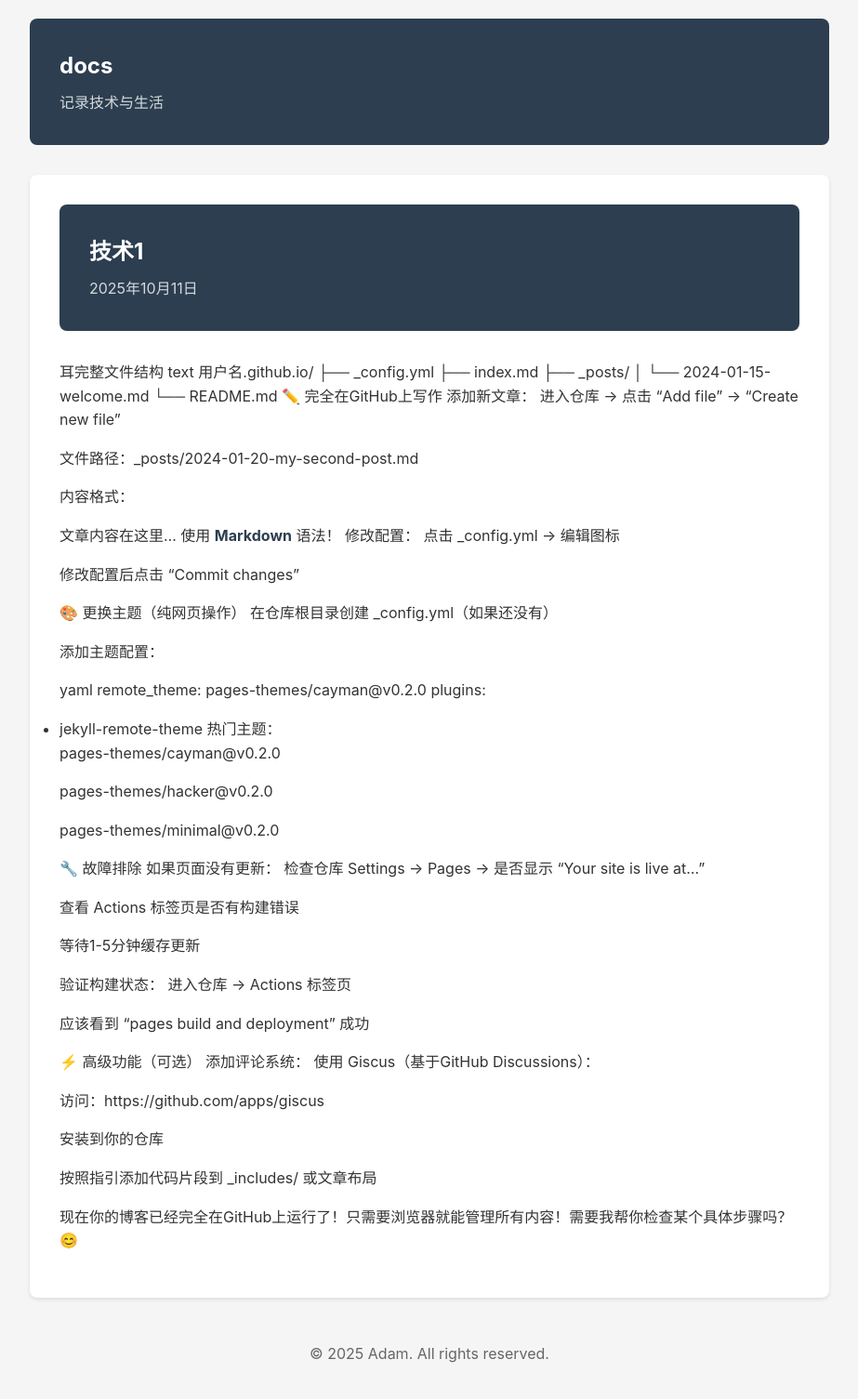
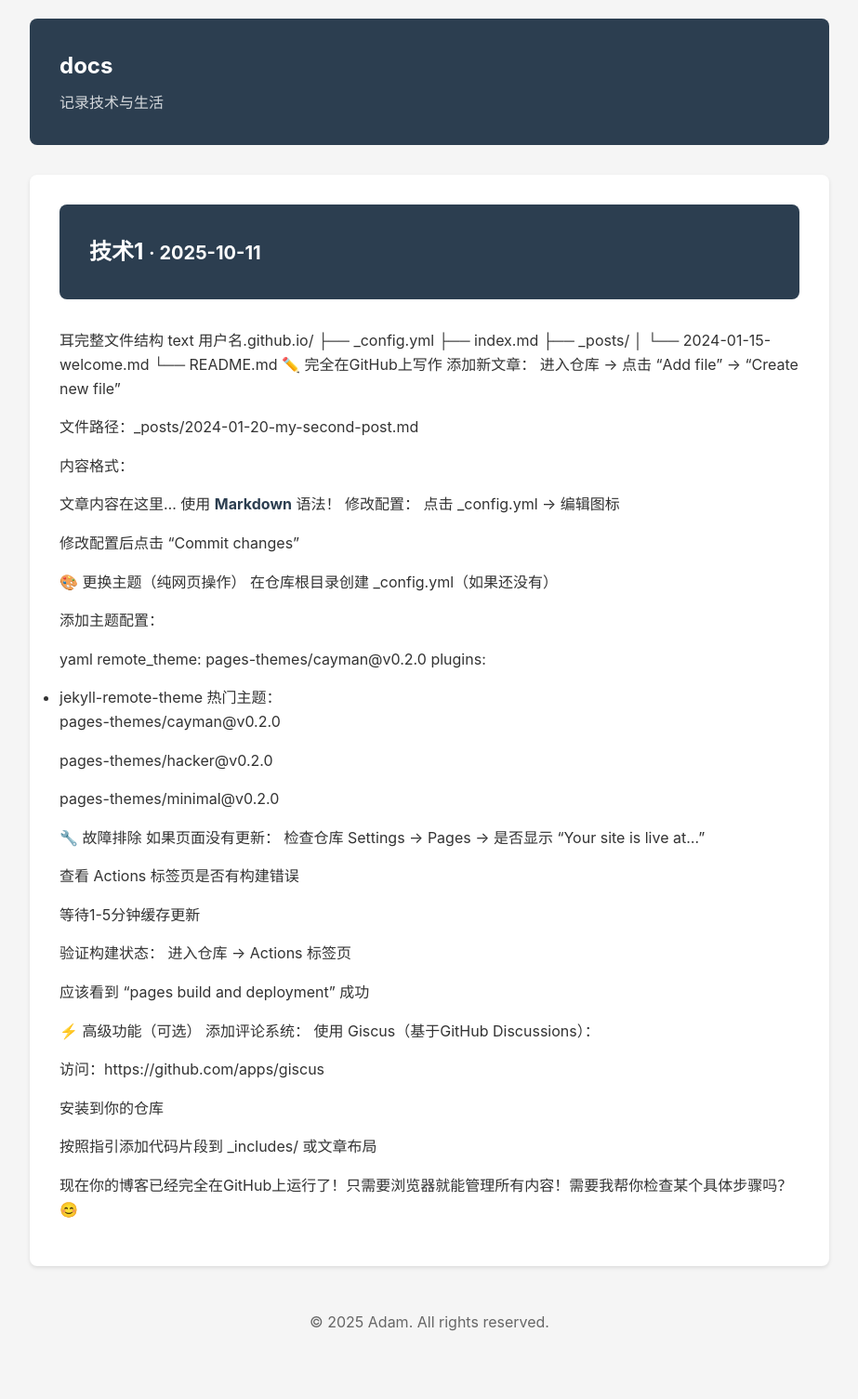
Before and after one commit to lzh210802066/lzh210802066.github.io, a Jekyll site: the page built from _posts/技术/2025-10-12-技术1.md, in a window 1280 px wide. Shown: the whole page at 93% size, without its empty margins (178-1101 px from the left). Built offline with Jekyll 4.4.1, drawn with Linux system fonts in a browser that asks for light colours; after the commit the page ends 1472 px from its top, so only the background shows below that.

Commit message:
Update post.html

```diff
--- a/_layouts/post.html
+++ b/_layouts/post.html
@@ -1,17 +1,38 @@
 ---
-layout: default
+layout: default   # 指定使用默认布局（_layouts/default.html）
 ---
+
+<!--
+文章页面整体结构：
+每篇文章都会套用这个布局文件（通常是 _layouts/post.html）
+包含标题、日期和正文内容。
+-->
 <article class="post">
+
+    <!--
+    头部区域：包含文章标题与日期
+    -->
     <header class="post-header">
-        <h1>{{ page.title }}</h1>
-        <p class="post-meta">
-            <time datetime="{{ page.date | date_to_xmlschema }}">
-                {{ page.date | date: "%Y年%m月%d日" }}
-            </time>
-        </p>
+
+        <!--
+        h1：文章主标题
+        - 使用 class="post-title" 便于单独设置样式
+        - small 标签内的日期显示在标题后面，用较小字体
+        -->
+        <h1 class="post-title">
+            {{ page.title }}   <!-- 输出文章标题 -->
+            <small class="post-date">· {{ page.date | date: "%Y-%m-%d" }}</small>  <!-- 输出格式化日期 -->
+        </h1>
+
     </header>
 
+    <!--
+    正文区域：
+    - {{ content }} 是文章 Markdown 渲染后的主要内容
+    - 使用 class="post-content" 便于控制排版样式（如段落间距、代码块等）
+    -->
     <div class="post-content">
         {{ content }}
     </div>
+
 </article>
```
